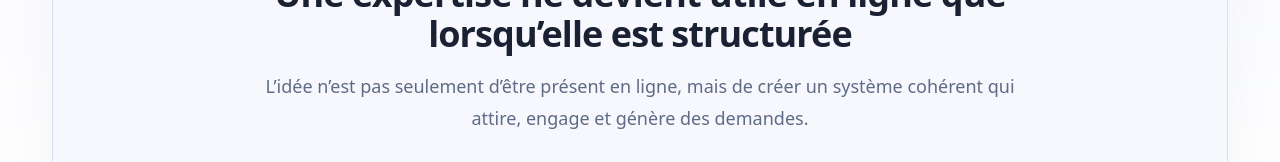
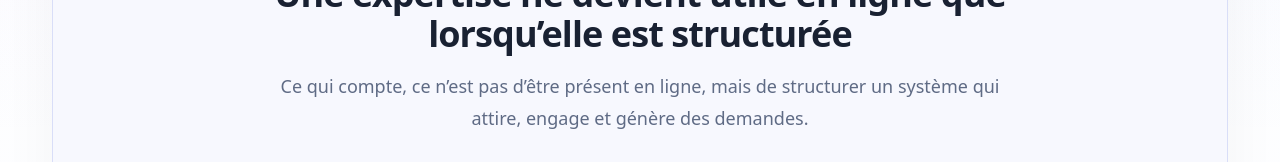
Before and after one commit to arnaudcrestey/portail-site-vitrine, a Next.js app: page /systeme in a window 1280 px wide. Shown: the part 790-952 px from the top of the page. Built offline with nearby package versions, Linux system fonts and the light colour scheme.

Commit message:
Update page.tsx

```diff
--- a/app/systeme/page.tsx
+++ b/app/systeme/page.tsx
@@ -114,7 +114,7 @@ export default function SystemePage() {
               </h2>
 
               <p className="mt-4 text-lg leading-8 text-slate">
-                L’idée n’est pas seulement d’être présent en ligne, mais de créer un système cohérent qui attire, engage et génère des demandes.
+                Ce qui compte, ce n’est pas d’être présent en ligne, mais de structurer un système qui attire, engage et génère des demandes.
               </p>
             </div>
 
```
